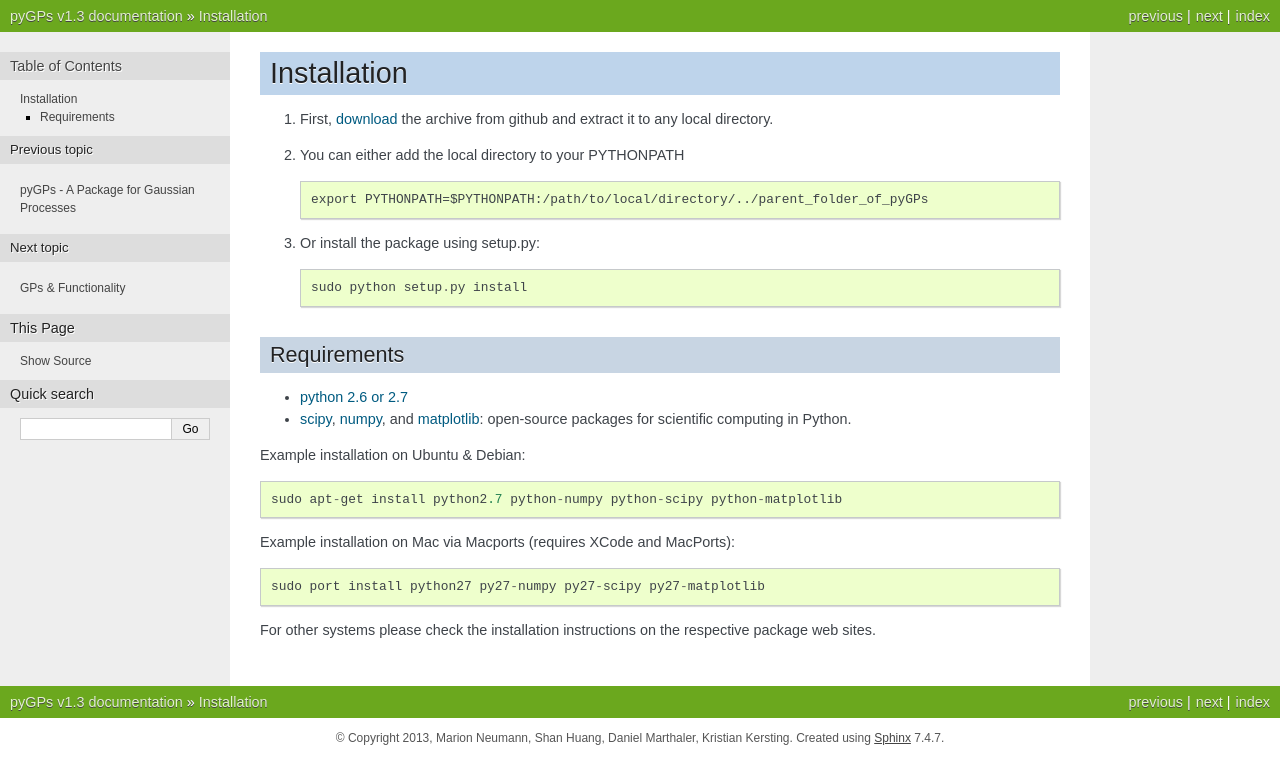
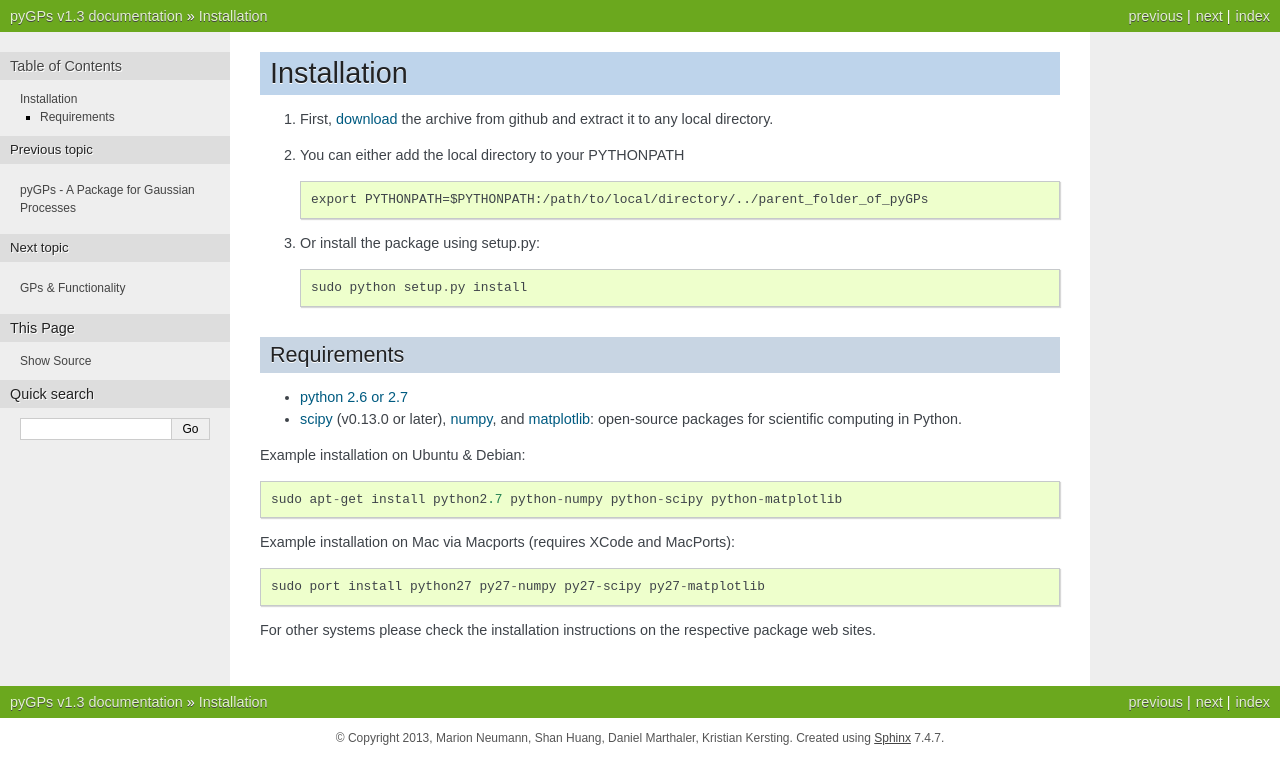
Before and after one commit to marionmari/pyGPs, a Sphinx documentation site: the page built from doc/source/Install.rst, in a window 1280 px wide. Shown: the top 784 px of the page. Built offline with Sphinx 7.4.7, drawn with Linux system fonts in a browser that asks for light colours; formulas are drawn with MathJax 3.

Commit message:
scipy min version v0.13.0 added in doc

```diff
--- a/doc/source/Install.rst
+++ b/doc/source/Install.rst
@@ -16,7 +16,7 @@ Installation
 Requirements
 ------------
 * `python 2.6 or 2.7`_
-* `scipy`_, `numpy`_, and `matplotlib`_: open-source packages for scientific computing in Python.
+* `scipy`_ (v0.13.0 or later), `numpy`_, and `matplotlib`_: open-source packages for scientific computing in Python.
 
 .. _python 2.6 or 2.7: http://www.python.org/
 .. _scipy: http://www.scipy.org/
```
Also changed, not shown: 4 other files.
